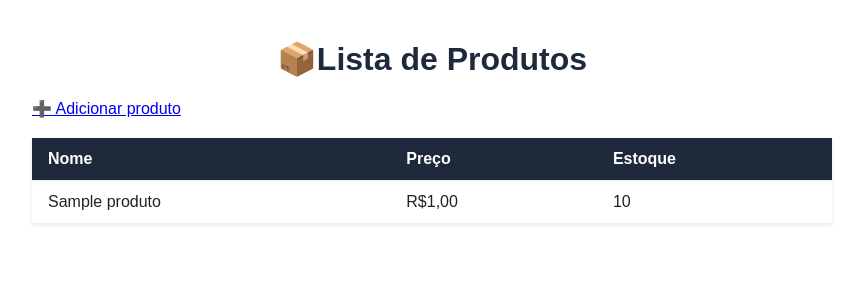
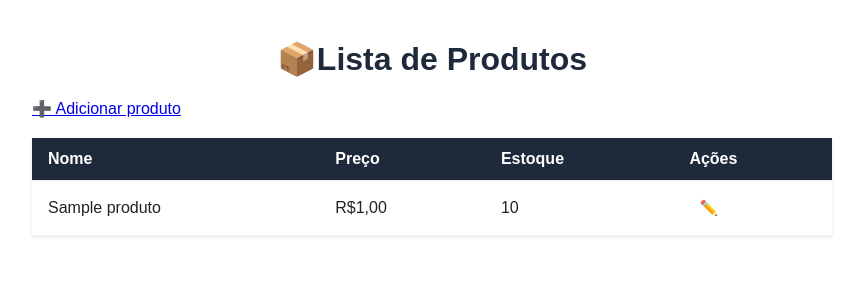
Before and after one commit to luzkaum/estoque-django, a Django app: page / in a window 1280 px wide. Shown: the top 300 px of the page, without its empty margins (208-1071 px from the left). Run offline with Django 5.2, Linux system fonts and the light colour scheme; tables that the repository leaves empty hold one stand-in row (values such as "Sample post").

Commit message:
New: Pagina de editar produtos

```diff
--- a/produtos/static/produtos/style.css
+++ b/produtos/static/produtos/style.css
@@ -29,3 +29,17 @@ th{
 tr:hover{
     background: #f5f7fa
 }
+
+.botao_editar {
+    display: inline-block;
+    color: #fff;
+    padding: 6px 10px;
+    border-radius: 6px;
+    text-decoration: none;
+    font-size: 15px;
+    transition: all 0.2s ease;
+}
+
+.botao_editar:hover {
+    transform: scale(1.3);
+}
--- a/produtos/templates/produtos/form.html
+++ b/produtos/templates/produtos/form.html
@@ -5,7 +5,7 @@
     <meta charset="UTF-8">
     <meta name="viewport" content="width=device-width, initial-scale=1.0">
     <title>Novo produto</title>
-    <link rel="stylesheet" href="{% static 'produtos/style.css'}">
+    <link rel="stylesheet" href="{% static 'produtos/style.css'%}">
 </head>
 <body>
     <h1>➕ Novo Produto</h1>
--- a/produtos/templates/produtos/lista.html
+++ b/produtos/templates/produtos/lista.html
@@ -15,6 +15,7 @@
                 <th>Nome</th>
                 <th>Preço</th>
                 <th>Estoque</th>
+                <th>Ações</th>
             </tr>
         </thead>
         <tbody>
@@ -23,10 +24,11 @@
                     <td>{{ produto.nome}}</td>
                     <td>R${{produto.preco}}</td>
                     <td>{{produto.quantidade}}</td>
+                    <td><a class="botao_editar" href="{% url 'editar_produto' produto.pk %}">✏️</a></td>
                 </tr>
             {% empty %}
             <tr>
-                <td colspan="3">Nenhum produto cadastrado ainda</td>
+                <td colspan="4">Nenhum produto cadastrado ainda</td>
             </tr>
             {% endfor %}
         </tbody>
--- a/produtos/urls.py
+++ b/produtos/urls.py
@@ -3,5 +3,6 @@ from . import views
 
 urlpatterns = [
     path('', views.listar_produtos, name='listar_produtos'),
-    path('novo/', views.criar_produto, name='criar_produto')
+    path('novo/', views.criar_produto, name='criar_produto'),
+    path('<int:pk>/editar/', views.editar_produto, name='editar_produto')
 ]
--- a/produtos/views.py
+++ b/produtos/views.py
@@ -1,4 +1,4 @@
-from django.shortcuts import render, redirect
+from django.shortcuts import render, redirect, get_object_or_404
 from .models import Produto
 from .forms import ProdutoForm
 
@@ -15,3 +15,14 @@ def criar_produto(request):
     else:
         form = ProdutoForm()
     return render(request, 'produtos/form.html', {'form': form})
+
+def editar_produto(request, pk):
+    produto = get_object_or_404(Produto, pk=pk)
+    if request.method == 'POST':
+        form = ProdutoForm(request.POST, instance=produto)
+        if form.is_valid():
+            form.save()
+            return redirect('listar_produtos')
+    else:
+        form = ProdutoForm(instance=produto)
+    return render(request, 'produtos/form.html', {'form':form })
```
